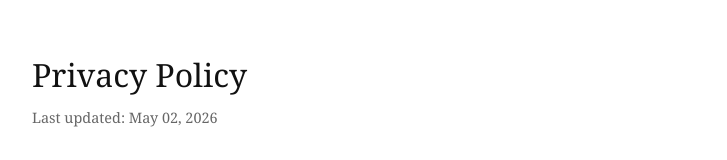
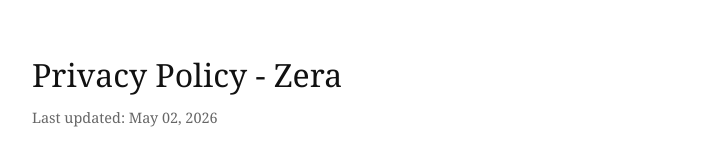
Before and after one commit to ED-Partners-Africa-LTD/shulesmart-website, a Next.js app: page /zera/privacy in a window 1280 px wide. Shown: the top 160 px of the page, without its empty margins (272-999 px from the left). Built offline with nearby package versions, Linux system fonts and the light colour scheme.

Commit message:
Added zera privacy policy update

```diff
--- a/app/zera/privacy/page.tsx
+++ b/app/zera/privacy/page.tsx
@@ -12,7 +12,7 @@
       }}
     >
       <h1 style={{ fontSize: "2rem", marginBottom: "0.25rem" }}>
-        Privacy Policy
+        Privacy Policy - Zera
       </h1>
       <p style={{ color: "#666", fontSize: "0.9rem", marginBottom: "2.5rem" }}>
         Last updated: May 02, 2026
```
